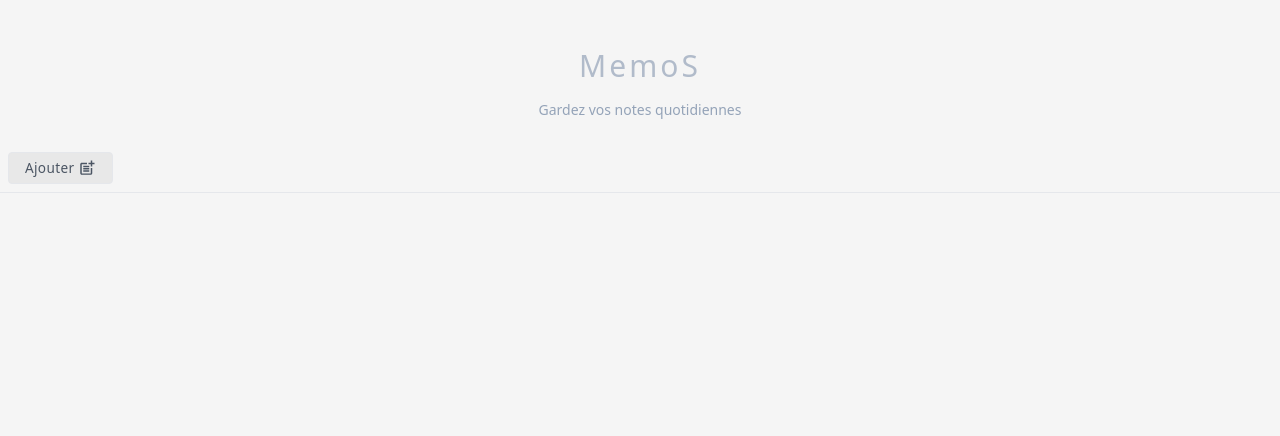
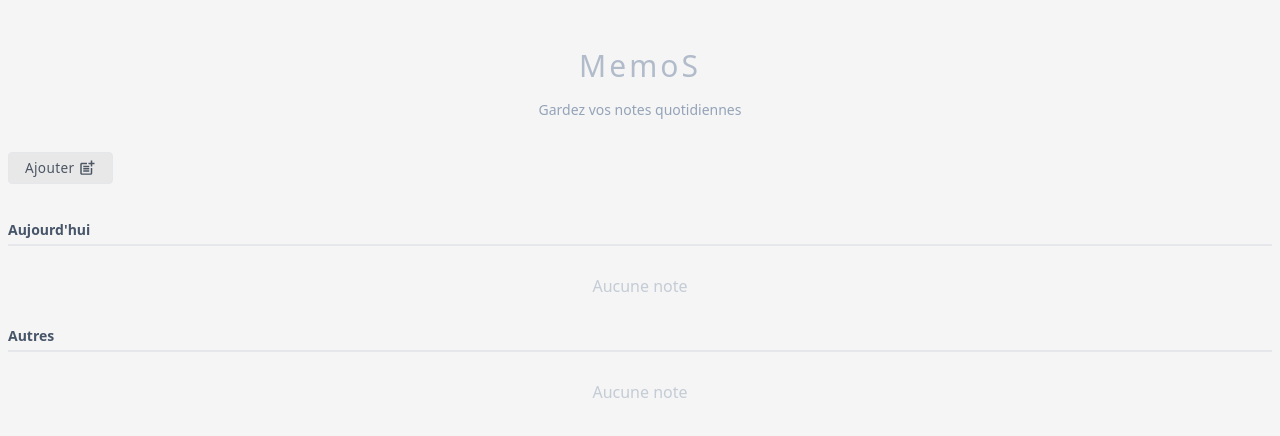
Before and after one commit to D10artef/App-note, a React (Create React App) app: page / in a window 1280 px wide. Shown: the top 436 px of the page. Built offline with nearby package versions, Linux system fonts and the light colour scheme.

Commit message:
Display today note at firstime, and the rest after. rename the datefunction.js to UtilitiesFuntion.js

```diff
--- a/src/App.jsx
+++ b/src/App.jsx
@@ -4,26 +4,12 @@ import AddNote from './components/AddNote'
 import ConfirmNoteDeletion from './components/ConfirmNoteDeletion'
 import Header from './components/Header'
 import Modal from './components/Modal'
+import { compareNoteByDate, getDateNow } from './utilities/UtilitiesFunction'
 
 const NOTES_KEY = 'react-note-app'
 
 const App = () => {
-  const [notes, setNotes] = useState([
-    // {
-    //   id:1,
-    //   title: 'test',
-    //   content: 'Lorem ispum esperarar',
-    //   location:'At home',
-    //   done: false,
-    // },
-    // {
-    //   id:2,
-    //   title: 'essaye',
-    //   content: 'Lorem ispum esperarar',
-    //   location: 'ISPM',
-    //   done: true,
-    // }
-  ])
+  const [notes, setNotes] = useState([])
   const [deletedId, setDeletedId] = useState(null)
   const [searchText, setSearchtext] = useState('')
   const [showAddModal, setShowAddModal] = useState(false)
@@ -65,13 +51,13 @@ const App = () => {
     setNotes(newNotes)
   }
 
-  const getTodoIndex = (arr, id) => {
+  const getNoteIndex = (arr, id) => {
     return arr.findIndex(el => el.id === id)
   }
 
-  // Toggle Todo if it is done or not
+  // Toggle note if it is done or not
   const handleToggleNote = (id) => {
-    const noteIndex = getTodoIndex(notes, id)
+    const noteIndex = getNoteIndex(notes, id)
     const note = {...notes.find(el => el.id === id)}
     note.done = !note.done
     if(noteIndex === -1){
@@ -83,10 +69,26 @@ const App = () => {
     setNotes(updatedNotes)
   }
 
+  // Delete note from the array
   const handleDeleteNote = (id) => {
     const updatedNotes = notes.filter(note => note.id !== id)
     setNotes(updatedNotes)
     setDeletedId(null)
+  }
+
+  function filterNotes(arr, text){
+    return arr.filter(note => (note.title.toLowerCase().includes(text.toLowerCase()) || note.content.toLowerCase().includes(searchText.toLowerCase())))
+  }
+
+  function todayNotes(){
+    return notes
+		.filter((note) => note.date === getDateNow());
+  }
+
+  function otherNotes() {
+	  return notes
+		  .filter((note) => note.date !== getDateNow())
+		  .sort(compareNoteByDate);
   }
 
   return (
@@ -98,7 +100,22 @@ const App = () => {
       <Modal show={showConfirmModal} onClose={closeConfirmModal}>
         <ConfirmNoteDeletion id={deletedId} onCloseModal={closeConfirmModal} onConfirmDelete={handleDeleteNote}></ConfirmNoteDeletion>
       </Modal>
-      <Notes onToggleNote={handleToggleNote} onConfirmDeletion={openConfirmModal} notes={notes}></Notes>
+      <div>
+        <h1 className="mx-2 text-sm font-semibold text-slate-600 dark:text-slate-300 border-b-2 py-1 mb-1 border-gray-200 dark:border-gray-700">Aujourd'hui</h1>
+        {
+          todayNotes() && (todayNotes()).length > 0 ?
+          <Notes onToggleNote={handleToggleNote} onConfirmDeletion={openConfirmModal} notes={todayNotes()}></Notes>
+          : <div className='font-light text-slate-400/50 text text-center p-6'><span >Aucune  note</span></div>
+        }
+      </div>
+      <div>
+        <h1 className="mx-2 text-sm font-semibold text-slate-600 dark:text-slate-300 border-b-2 py-1 mb-1 border-gray-200 dark:border-gray-700">Autres</h1>
+        {
+          otherNotes() && (otherNotes()).length > 0 ?
+          <Notes onToggleNote={handleToggleNote} onConfirmDeletion={openConfirmModal} notes={otherNotes()}></Notes>
+          : <div className='font-light text-slate-400/50 text text-center p-6'><span >Aucune  note</span></div>
+        }
+      </div>
     </div>
   )
 }
--- a/src/components/AddNote.jsx
+++ b/src/components/AddNote.jsx
@@ -1,5 +1,5 @@
 import React, { useState } from 'react'
-import { getDateNow, getTimeNow } from '../utilities/dateFunction'
+import { getDateNow, getTimeNow } from '../utilities/UtilitiesFunction'
 import {InputText, TextArea, InputDate, InputTime} from './Form'
 import {MdPostAdd} from 'react-icons/md'
 
--- a/src/components/Header.jsx
+++ b/src/components/Header.jsx
@@ -3,7 +3,7 @@ import {MdPostAdd} from 'react-icons/md'
 
 const Header = ({onOpenAddModal}) => {
   return (
-    <div className='pb-2 border-b mb-6 dark:border-gray-700/70'>
+    <div className='pb-2 mb-6'>
       <h1 className='text-3xl text-center pb-4 pt-8 md:pt-12 font-medium text-slate-400/70 tracking-widest dark:text-gray-500'>MemoS</h1>
       <p className='text-center text-sm pb-4 md:pb-8 text-slate-400 dark:text-gray-400'>Gardez vos notes quotidiennes</p>
       <div className='flex gap-x-3 px-2'>
--- a/src/components/Note.jsx
+++ b/src/components/Note.jsx
@@ -1,6 +1,6 @@
 import React from 'react'
 import {MdOutlineDelete, MdDone} from 'react-icons/md'
-import {dateToString, getDateNow} from '../utilities/dateFunction'
+import {dateToString, getDateNow} from '../utilities/UtilitiesFunction'
 
 const Note = ({note, onToggle, onDelete}) => {
 
@@ -24,10 +24,10 @@ const Note = ({note, onToggle, onDelete}) => {
         }
         </header>
       <main className='px-3 py-2 bg-zinc-100 dark:bg-main-card-dark'>
-        <p className='text-xxtiny md:text-xtiny text-gray-600 dark:text-neutral-300 font-light'>{note.content}</p>
+        <p className='text-xxtiny md:text-xtiny text-gray-600 dark:text-neutral-300 font-light capitalize'>{note.content}</p>
       </main>
       <footer className='px-3 py-2 flex justify-between dark:bg-main-card-dark'>
-        <span className='text-xs text-sky-800 dark:text-sky-600'>{note.location}</span>
+        <span className='text-xs text-sky-800 dark:text-sky-600 capitalize'>{note.location}</span>
         <div className='flex justify-end items-center gap-3'>
           <span className='text-red-400 dark:text-rose-600 hover:text-red-500 duration-600 cursor-pointer' onClick={()=>handleDelete(note.id)}><MdOutlineDelete/></span>
           <span className={doneClassName} onClick={()=>handleDone(note.id)}><MdDone/></span>
--- a/src/utilities/dateFunction.js
+++ b/src/utilities/UtilitiesFunction.js
@@ -69,3 +69,10 @@ export function dateToString(date) {
 		}
 	}
 }
+
+// Sort function by date
+export function compareNoteByDate(itemOne, itemTwo){
+	const date_one = new Date(itemOne.date)
+	const date_two = new Date(itemTwo.date);
+	return date_one - date_two
+}
```
